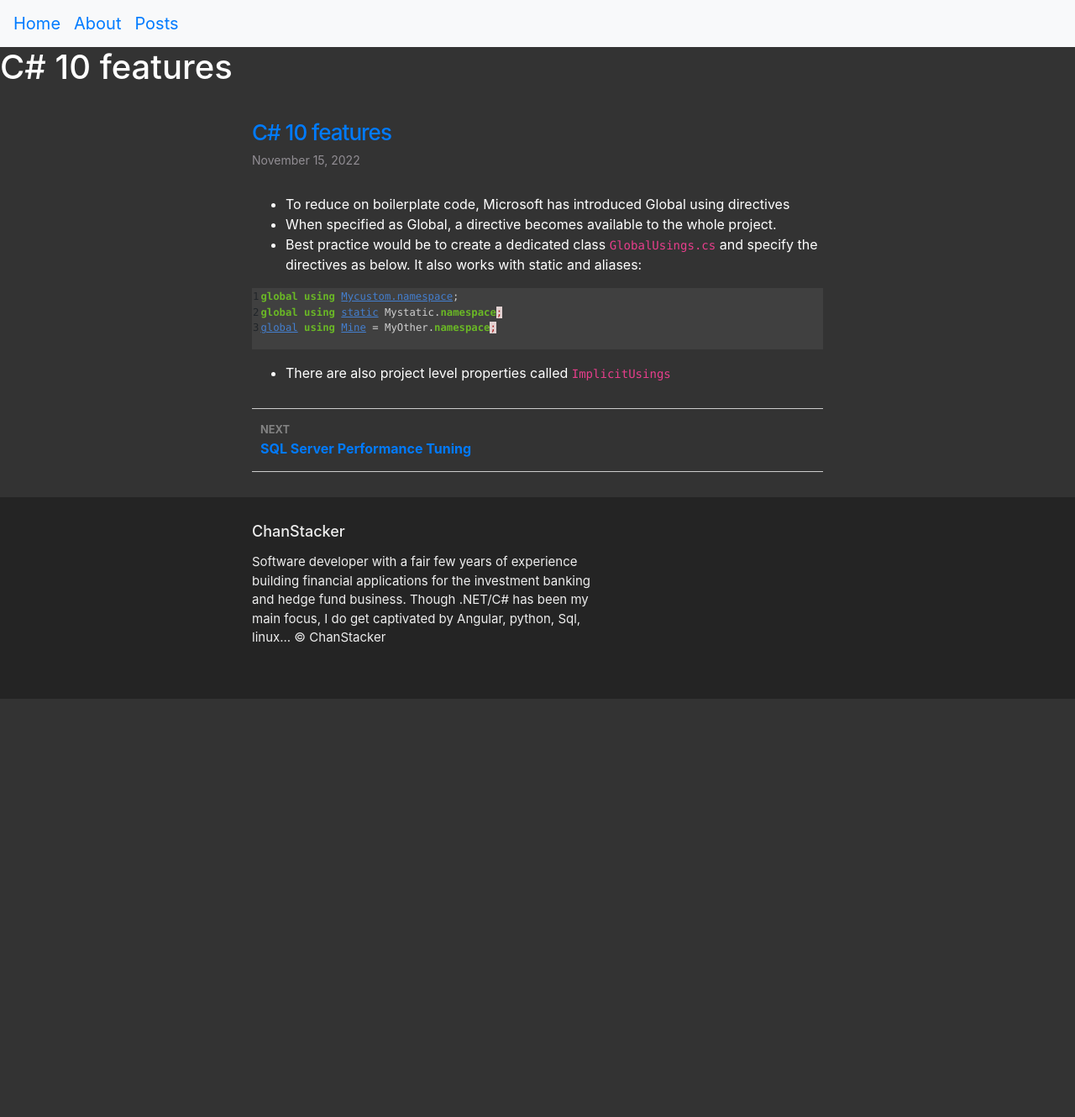
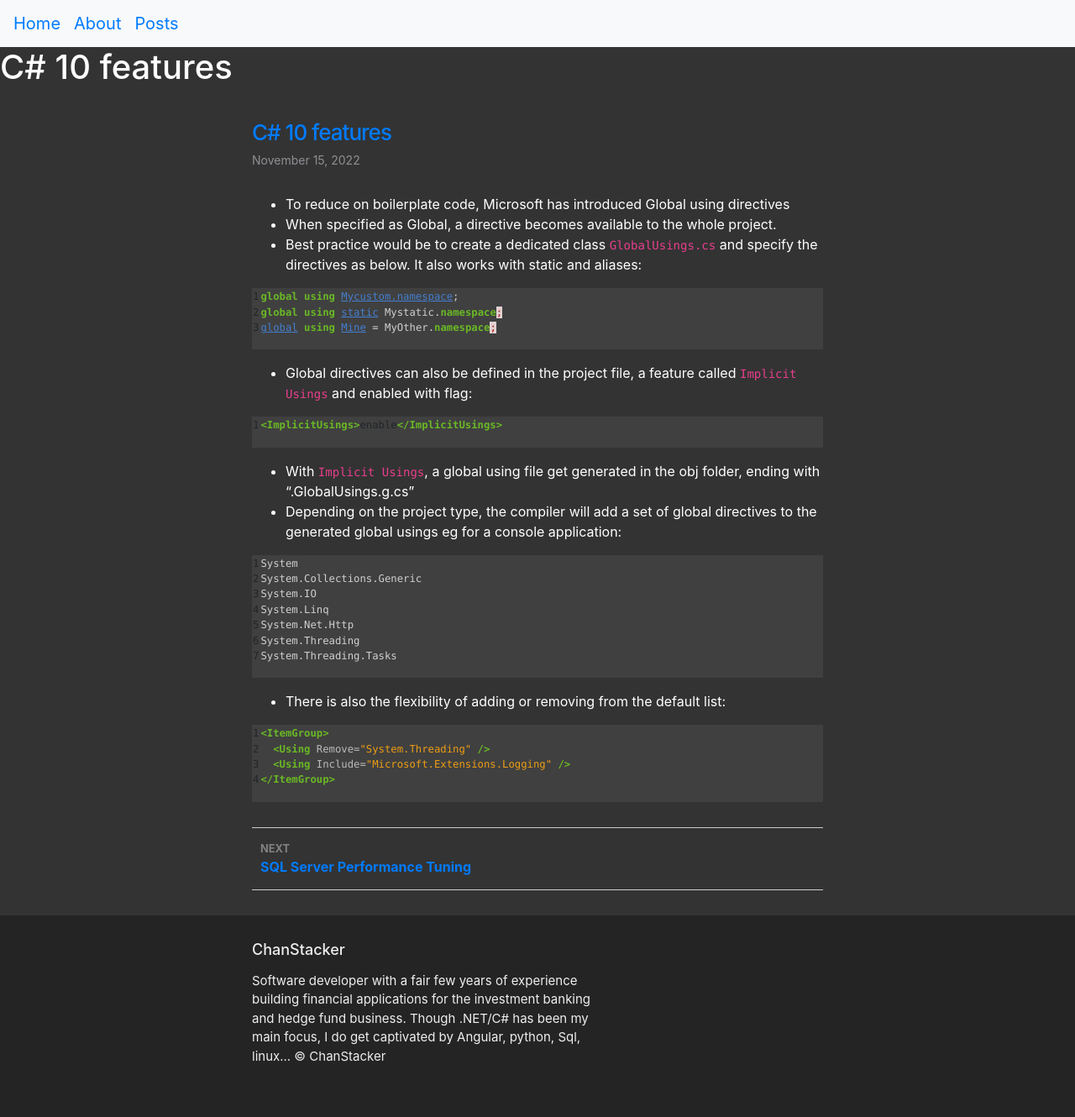
Before and after one commit to ChanStacker/chanstacker.github.io, a Jekyll site: the page built from _posts/2022-11-15-csharp10.markdown, in a window 1280 px wide. Shown: the whole page at 84% size. Built offline with Jekyll 4.4.1, drawn with Linux system fonts in a browser that asks for light colours; before the commit the page ends 900 px from its top, so only the background shows below that.

Commit message:
TBS-9: Expand on global usings

```diff
--- a/_posts/2022-11-15-csharp10.markdown
+++ b/_posts/2022-11-15-csharp10.markdown
@@ -15,4 +15,29 @@ global using static Mystatic.namespace;
 global using Mine = MyOther.namespace;
 {% endhighlight %}
 
-* There are also project level properties called `ImplicitUsings`
+* Global directives can also be defined in the project file, a feature called `Implicit Usings` and enabled with flag:
+{% highlight xml linenos %}
+<ImplicitUsings>enable</ImplicitUsings>
+{% endhighlight %}
+
+* With `Implicit Usings`, a global using file get generated in the obj folder, ending with ".GlobalUsings.g.cs"
+* Depending on the project type, the compiler will add a set of global directives to the generated global usings eg for a console application:
+
+{% highlight csharp linenos %}
+System
+System.Collections.Generic
+System.IO
+System.Linq
+System.Net.Http
+System.Threading
+System.Threading.Tasks
+{% endhighlight %}
+
+
+* There is also the flexibility of adding or removing from the default list:
+{% highlight xml linenos %}
+<ItemGroup>
+  <Using Remove="System.Threading" />
+  <Using Include="Microsoft.Extensions.Logging" />
+</ItemGroup>
+{% endhighlight %}
```
